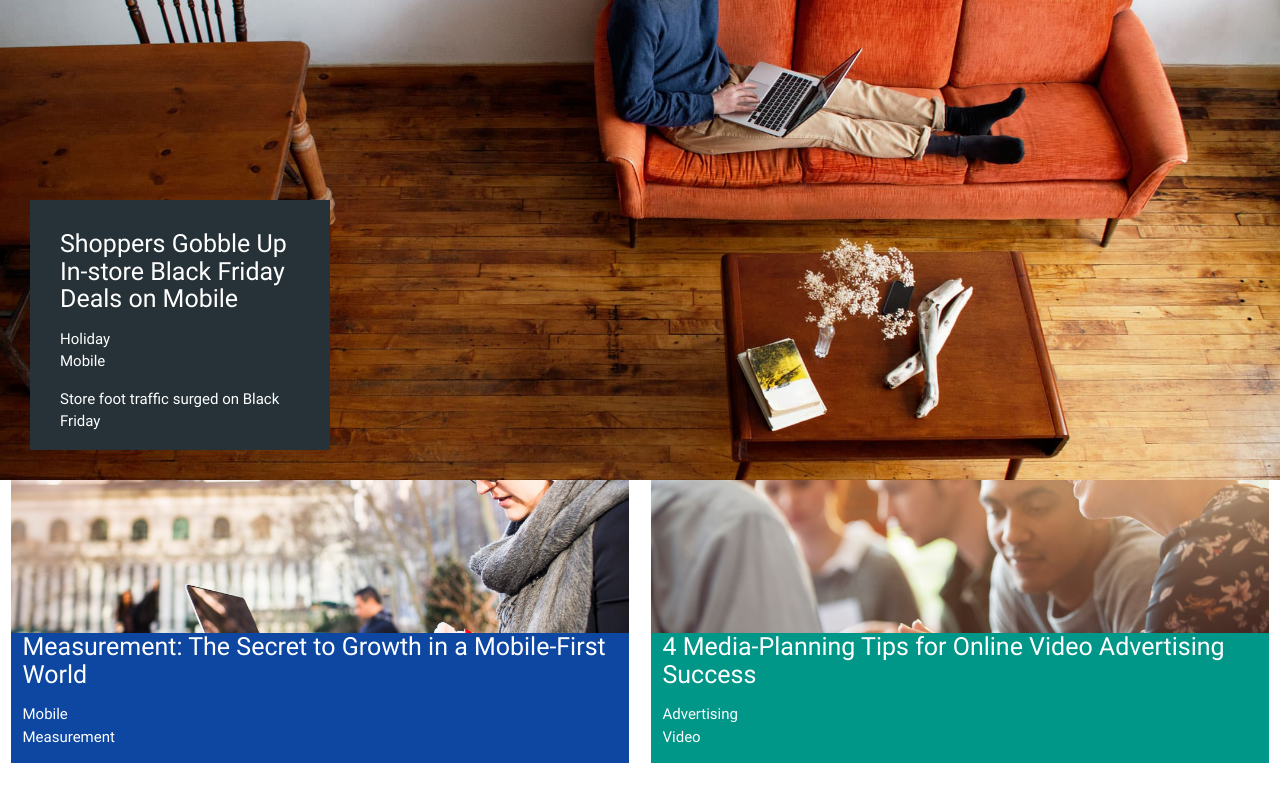
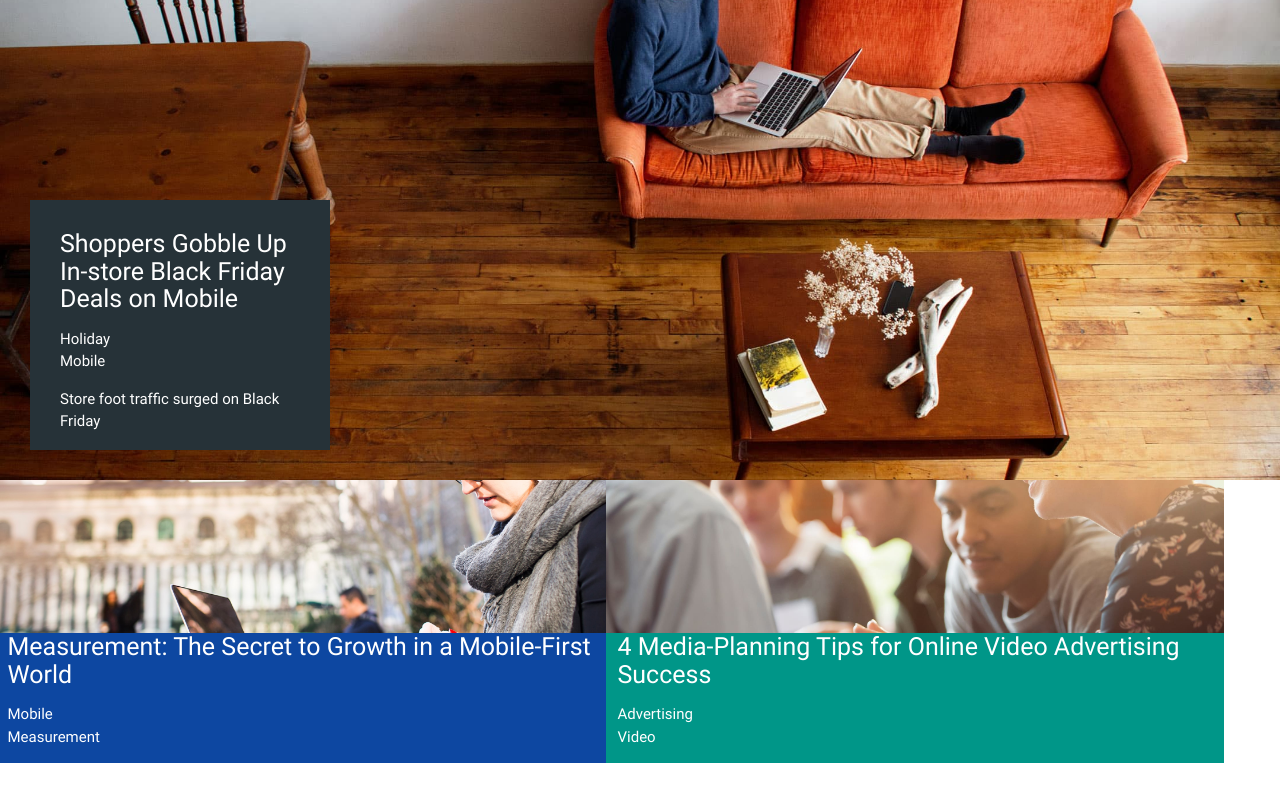
Before and after one commit to quinnschwartz/google, a plain HTML site: page index.html in a window 1280 px wide. Drawn offline with nearby package versions, Linux system fonts and the light colour scheme.

Commit message:
subtract 15 px to the left and right margins of box1 and box2

```diff
--- a/css/styles.css
+++ b/css/styles.css
@@ -69,13 +69,13 @@ li a {
   width: 100%;
 }
 
-.box2 {
-  padding: -10.5px;
+.box2, .box3 {
+  margin-left: -15px !important;
+  margin-right: -15px !important;
 }
 
-.row .col {
-  padding: -0.75rem;
-}
+
+
 
 @media (min-width: 600px) {
   .box1 {
```
